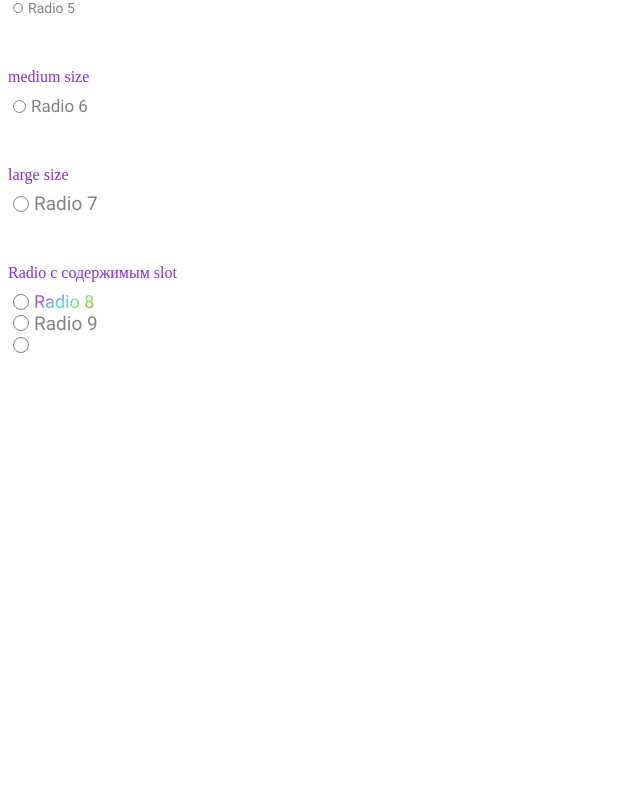
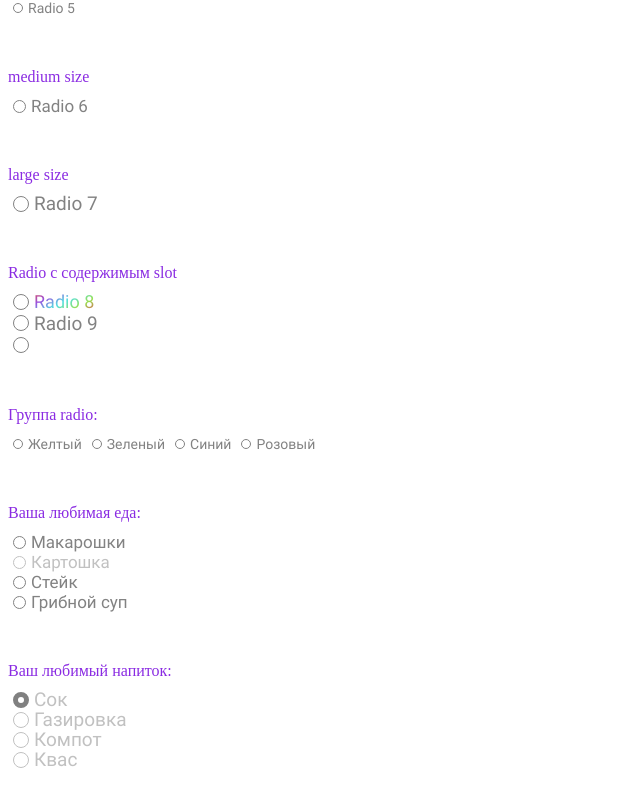
Before and after one commit to Dashazxcvbnm/component_library, a Vue app: page / in a window 1280 px wide. Shown: the part 4453-5259 px from the top of the page, without its empty margins (0-640 px from the left). Before the commit the page ends 4859 px from the top, so only its background shows below. Built offline with nearby package versions, Linux system fonts and the light colour scheme.

Commit message:
Создан компонент radio-group

```diff
--- /dev/null
+++ b/src/components/GUI/radio-group/VueBaseRadioGroup.vue
@@ -0,0 +1,86 @@
+<template>
+    <div
+    :class="[{'radio-group_wrapper': direcrion === 'horizontal'}]">
+
+        <VueBaseRadio
+        v-for="option in buttons" :key="option.id"
+        :class="[{'radio_wrapper': direcrion === 'horizontal'}]"
+        :label="option.label"
+        :id="option.id"
+        :value="option.value"
+        :checked="option.checked"
+        :disabled="option.disabled ? option.disabled : disabled"
+        v-bind="attributes"
+        @change="$emit('update:modelValue', option.value)"></VueBaseRadio>
+
+    </div>
+</template>
+
+<script setup>
+import VueBaseRadio from '../radio/VueBaseRadio.vue';
+
+const props = defineProps({
+  buttons: {
+    type: Array,
+    required: true,
+    validator(value) {
+      return value.every((option) => Object.keys(option).includes('label' && 'id' && 'value'))
+    }
+  },
+
+  modelValue: {
+    type: String
+  },
+
+  name: {
+    type: String,
+    required: true
+  },
+
+  checked: {
+    type: Boolean,
+    default: false
+  },
+
+  size: {
+    validator(value) {
+      return ['default', 'medium', 'large'].includes(value)
+    },
+    default: 'default'
+  },
+
+  direcrion: {
+    validator(value) {
+      return ['vertical', 'horizontal'].includes(value)
+    },
+    default: 'vertical'
+  },
+
+  disabled: {
+    type: Boolean,
+    default: false
+  }
+
+})
+
+defineEmits(['update:modelValue'])
+
+const attributes = {
+  name: props.name,
+  size: props.size
+}
+
+</script>
+
+<style scoped lang="scss">
+
+.radio-group_wrapper {
+    display: flex;
+    justify-content: flex-start;
+    flex-wrap: wrap;
+}
+
+.radio_wrapper {
+    margin-right: 5px;
+}
+</style>
--- a/src/components/GUI/radio/VueBaseRadio.vue
+++ b/src/components/GUI/radio/VueBaseRadio.vue
@@ -20,7 +20,7 @@
 const props = defineProps({
 
   modelValue: {
-    type: String,
+    type: String
   },
 
   value: {
--- a/src/views/HomeView.vue
+++ b/src/views/HomeView.vue
@@ -569,7 +569,7 @@
         <VueBaseRadio
         label="RADIO 2"
         value="Radio2"
-        id='radio2'
+        id="radio2"
         name="radio1"
         v-model="selectedRadio1"/>
 
@@ -589,7 +589,7 @@
         <VueBaseRadio
         label="Radio 4"
         value="Radio4"
-        id='radio4'
+        id="radio4"
         name="radio2"
         checked
         disabled
@@ -678,6 +678,40 @@
 
     </div>
 
+    <div class="wrap">
+
+        <span class="text">Группа radio: {{ selectedRadio7 }}</span>
+        <VueBaseRadioGroup
+        name="favoriteColor"
+        direcrion="horizontal"
+        :buttons="favoriteColorSelectionList"
+        v-model="selectedRadio7"/>
+
+    </div>
+
+    <div class="wrap">
+
+        <span class="text">Ваша любимая еда: {{ selectedRadio8 }}</span>
+        <VueBaseRadioGroup
+        name="favoriteFood"
+        size="medium"
+        :buttons="favoriteFoodSelectionList"
+        v-model="selectedRadio8"/>
+
+    </div>
+
+    <div class="wrap">
+
+        <span class="text">Ваш любимый напиток: {{ selectedRadio9 }}</span>
+        <VueBaseRadioGroup
+        name="favoriteDrink"
+        size="large"
+        :buttons="favoriteDrinkSelectionList"
+        v-model="selectedRadio9"
+        disabled/>
+
+    </div>
+
 </template>
 
 <script setup>
@@ -686,7 +720,8 @@ import VueBaseInput from '@GUI/input/VueBaseInput.vue';
 import VueBaseCheckbox from '@GUI/checkbox/VueBaseCheckbox.vue';
 import VueBaseCheckboxGroup from '../components/GUI/checkbox-group/VueBaseCheckboxGroup.vue';
 import VueBaseRadio from '@GUI/radio/VueBaseRadio.vue';
-import IconBase from '@GUI/icons/IconBase.vue'
+import IconBase from '@GUI/icons/IconBase.vue';
+import VueBaseRadioGroup from '@GUI/radio-group/VueBaseRadioGroup.vue';
 
 import { ref } from 'vue'
 
@@ -729,6 +764,33 @@ const selectedRadio3 = ref('')
 const selectedRadio4 = ref('')
 const selectedRadio5 = ref('')
 const selectedRadio6 = ref('')
+
+const favoriteColorSelectionList = ref([
+  { label: 'Желтый', value: 'yellow', id: 'radio11' },
+  { label: 'Зеленый', value: 'green', id: 'radio12' },
+  { label: 'Синий', value: 'blue', id: 'radio13' },
+  { label: 'Розовый', value: 'pink', id: 'radio14' }
+])
+
+const selectedRadio7 = ref('')
+
+const favoriteFoodSelectionList = ref([
+  { label: 'Макарошки', value: 'pasta', id: 'radio15' },
+  { label: 'Картошка', value: 'potato', id: 'radio16', disabled: true },
+  { label: 'Стейк', value: 'steak', id: 'radio17' },
+  { label: 'Грибной суп', value: 'mushroom-soup', id: 'radio18' }
+])
+
+const selectedRadio8 = ref('')
+
+const favoriteDrinkSelectionList = ref([
+  { label: 'Сок', value: 'juice', id: 'radio19', checked: true },
+  { label: 'Газировка', value: 'soda', id: 'radio20' },
+  { label: 'Компот', value: 'compote', id: 'radio21' },
+  { label: 'Квас', value: 'kvass', id: 'radio22' }
+])
+
+const selectedRadio9 = ref('')
 </script>
 
 <style scoped lang="scss">
```
